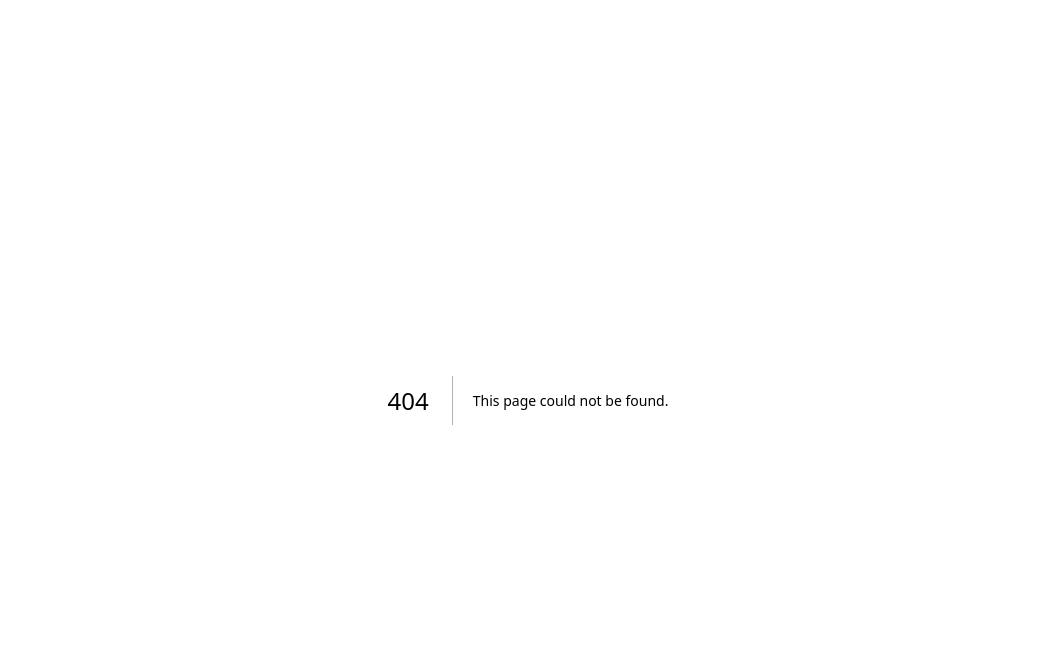
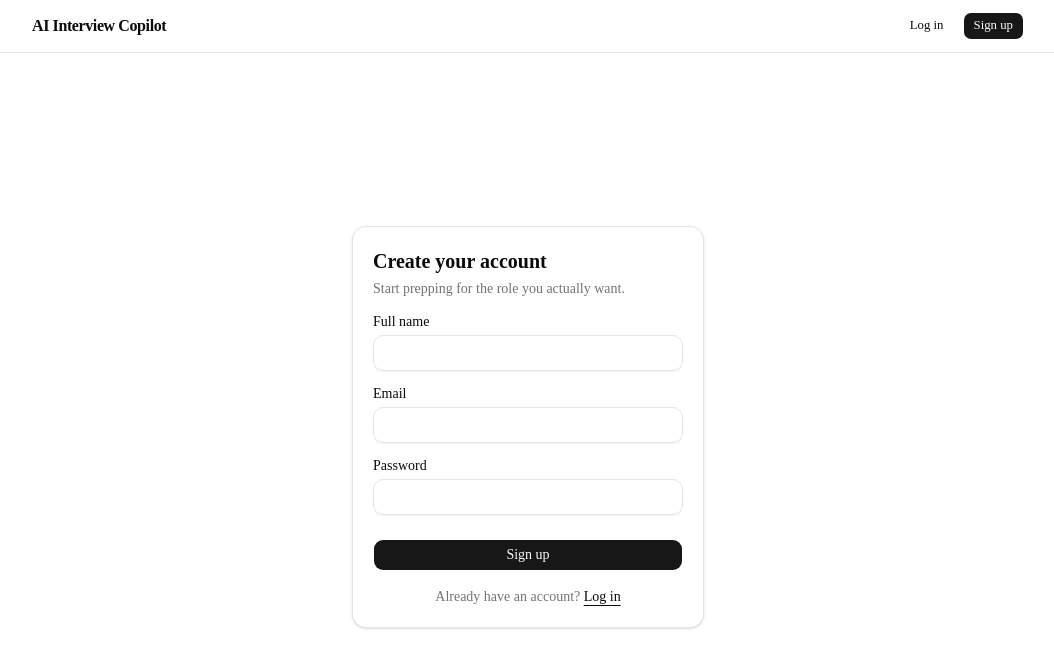
Before and after one commit to MMALLIKARJUN2312/AI_Interview_Copilot, a Next.js app in the folder client/: page /register in a window 1280 px wide. Before the commit this address had no page. Shown: the top 668 px of the page, without its empty margins (112-1166 px from the left). Built offline with nearby package versions, Linux system fonts and the light colour scheme; no server answers.

Commit message:
feat(client): add authentication pages and navigation

```diff
--- a/client/app/layout.tsx
+++ b/client/app/layout.tsx
@@ -1,6 +1,9 @@
 import type { Metadata } from "next";
 import { Geist, Geist_Mono } from "next/font/google";
 import "./globals.css";
+
+import { AuthProvider } from "@/lib/auth-context";
+import { NavBar } from "@/components/nav-bar";
 
 const geistSans = Geist({
   variable: "--font-geist-sans",
@@ -13,8 +16,9 @@ const geistMono = Geist_Mono({
 });
 
 export const metadata: Metadata = {
-  title: "Create Next App",
-  description: "Generated by create next app",
+  title: "AI Interview Copilot",
+  description:
+    "AI-powered interview preparation: role-aligned resume analysis, mock interviews, feedback, and learning roadmaps.",
 };
 
 export default function RootLayout({
@@ -27,7 +31,12 @@ export default function RootLayout({
       lang="en"
       className={`${geistSans.variable} ${geistMono.variable} h-full antialiased`}
     >
-      <body className="min-h-full flex flex-col">{children}</body>
+      <body className="min-h-full flex flex-col">
+        <AuthProvider>
+          <NavBar />
+          <main className="flex flex-1 flex-col">{children}</main>
+        </AuthProvider>
+      </body>
     </html>
   );
 }
--- /dev/null
+++ b/client/app/login/page.tsx
@@ -0,0 +1,98 @@
+"use client";
+
+import Link from "next/link";
+import { useRouter } from "next/navigation";
+import { useState, type FormEvent } from "react";
+
+import { Button } from "@/components/ui/button";
+import {
+  Card,
+  CardContent,
+  CardDescription,
+  CardHeader,
+  CardTitle,
+} from "@/components/ui/card";
+import { Input } from "@/components/ui/input";
+import { Label } from "@/components/ui/label";
+import { ApiError } from "@/lib/api";
+import { useAuth } from "@/lib/auth-context";
+
+export default function LoginPage() {
+  const { login } = useAuth();
+  const router = useRouter();
+  const [email, setEmail] = useState("");
+  const [password, setPassword] = useState("");
+  const [error, setError] = useState<string | null>(null);
+  const [isSubmitting, setIsSubmitting] = useState(false);
+
+  async function handleSubmit(event: FormEvent<HTMLFormElement>) {
+    event.preventDefault();
+    setError(null);
+    setIsSubmitting(true);
+
+    try {
+      await login(email, password);
+      router.push("/dashboard");
+    } catch (err) {
+      setError(
+        err instanceof ApiError
+          ? err.message
+          : "Something went wrong. Please try again.",
+      );
+    } finally {
+      setIsSubmitting(false);
+    }
+  }
+
+  return (
+    <div className="mx-auto flex w-full max-w-sm flex-1 flex-col justify-center px-4 py-16">
+      <Card>
+        <CardHeader>
+          <CardTitle className="text-xl">Log in</CardTitle>
+          <CardDescription>
+            Welcome back. Enter your details below.
+          </CardDescription>
+        </CardHeader>
+        <CardContent>
+          <form onSubmit={handleSubmit} className="flex flex-col gap-4">
+            <div className="flex flex-col gap-1.5">
+              <Label htmlFor="email">Email</Label>
+              <Input
+                id="email"
+                type="email"
+                autoComplete="email"
+                required
+                value={email}
+                onChange={(event) => setEmail(event.target.value)}
+              />
+            </div>
+            <div className="flex flex-col gap-1.5">
+              <Label htmlFor="password">Password</Label>
+              <Input
+                id="password"
+                type="password"
+                autoComplete="current-password"
+                required
+                value={password}
+                onChange={(event) => setPassword(event.target.value)}
+              />
+            </div>
+            {error && <p className="text-sm text-destructive">{error}</p>}
+            <Button type="submit" disabled={isSubmitting} className="mt-2">
+              {isSubmitting ? "Logging in…" : "Log in"}
+            </Button>
+          </form>
+          <p className="mt-4 text-center text-sm text-muted-foreground">
+            Don&apos;t have an account?{" "}
+            <Link
+              href="/register"
+              className="text-foreground underline underline-offset-4"
+            >
+              Sign up
+            </Link>
+          </p>
+        </CardContent>
+      </Card>
+    </div>
+  );
+}
--- a/client/app/page.tsx
+++ b/client/app/page.tsx
@@ -0,0 +1,44 @@
+"use client";
+
+import Link from "next/link";
+import { useRouter } from "next/navigation";
+import { useEffect } from "react";
+
+import { Button } from "@/components/ui/button";
+import { useAuth } from "@/lib/auth-context";
+
+export default function HomePage() {
+  const { user, isLoading } = useAuth();
+  const router = useRouter();
+
+  useEffect(() => {
+    if (!isLoading && user) {
+      router.replace("/dashboard");
+    }
+  }, [isLoading, user, router]);
+
+  if (isLoading || user) {
+    return null;
+  }
+
+  return (
+    <div className="mx-auto flex max-w-3xl flex-1 flex-col items-center justify-center gap-6 px-4 py-24 text-center">
+      <h1 className="text-4xl font-semibold tracking-tight sm:text-5xl">
+        Prep for the role you actually applied for.
+      </h1>
+      <p className="max-w-xl text-balance text-muted-foreground">
+        Upload your resume for a specific job role and get an ATS analysis,
+        then take an AI mock interview built entirely from that resume and
+        role &mdash; not generic questions.
+      </p>
+      <div className="flex gap-3">
+        <Button size="lg" asChild>
+          <Link href="/register">Get started</Link>
+        </Button>
+        <Button size="lg" variant="outline" asChild>
+          <Link href="/login">Log in</Link>
+        </Button>
+      </div>
+    </div>
+  );
+}
--- /dev/null
+++ b/client/app/register/page.tsx
@@ -0,0 +1,110 @@
+"use client";
+
+import Link from "next/link";
+import { useRouter } from "next/navigation";
+import { useState, type FormEvent } from "react";
+
+import { Button } from "@/components/ui/button";
+import {
+  Card,
+  CardContent,
+  CardDescription,
+  CardHeader,
+  CardTitle,
+} from "@/components/ui/card";
+import { Input } from "@/components/ui/input";
+import { Label } from "@/components/ui/label";
+import { ApiError } from "@/lib/api";
+import { useAuth } from "@/lib/auth-context";
+
+export default function RegisterPage() {
+  const { register } = useAuth();
+  const router = useRouter();
+  const [fullName, setFullName] = useState("");
+  const [email, setEmail] = useState("");
+  const [password, setPassword] = useState("");
+  const [error, setError] = useState<string | null>(null);
+  const [isSubmitting, setIsSubmitting] = useState(false);
+
+  async function handleSubmit(event: FormEvent<HTMLFormElement>) {
+    event.preventDefault();
+    setError(null);
+    setIsSubmitting(true);
+
+    try {
+      await register(fullName, email, password);
+      router.push("/dashboard");
+    } catch (err) {
+      setError(
+        err instanceof ApiError
+          ? err.message
+          : "Something went wrong. Please try again.",
+      );
+    } finally {
+      setIsSubmitting(false);
+    }
+  }
+
+  return (
+    <div className="mx-auto flex w-full max-w-sm flex-1 flex-col justify-center px-4 py-16">
+      <Card>
+        <CardHeader>
+          <CardTitle className="text-xl">Create your account</CardTitle>
+          <CardDescription>
+            Start prepping for the role you actually want.
+          </CardDescription>
+        </CardHeader>
+        <CardContent>
+          <form onSubmit={handleSubmit} className="flex flex-col gap-4">
+            <div className="flex flex-col gap-1.5">
+              <Label htmlFor="full_name">Full name</Label>
+              <Input
+                id="full_name"
+                autoComplete="name"
+                required
+                value={fullName}
+                onChange={(event) => setFullName(event.target.value)}
+              />
+            </div>
+            <div className="flex flex-col gap-1.5">
+              <Label htmlFor="email">Email</Label>
+              <Input
+                id="email"
+                type="email"
+                autoComplete="email"
+                required
+                value={email}
+                onChange={(event) => setEmail(event.target.value)}
+              />
+            </div>
+            <div className="flex flex-col gap-1.5">
+              <Label htmlFor="password">Password</Label>
+              <Input
+                id="password"
+                type="password"
+                autoComplete="new-password"
+                minLength={8}
+                required
+                value={password}
+                onChange={(event) => setPassword(event.target.value)}
+              />
+            </div>
+            {error && <p className="text-sm text-destructive">{error}</p>}
+            <Button type="submit" disabled={isSubmitting} className="mt-2">
+              {isSubmitting ? "Creating account…" : "Sign up"}
+            </Button>
+          </form>
+          <p className="mt-4 text-center text-sm text-muted-foreground">
+            Already have an account?{" "}
+            <Link
+              href="/login"
+              className="text-foreground underline underline-offset-4"
+            >
+              Log in
+            </Link>
+          </p>
+        </CardContent>
+      </Card>
+    </div>
+  );
+}
--- /dev/null
+++ b/client/components/nav-bar.tsx
@@ -0,0 +1,57 @@
+"use client";
+
+import Link from "next/link";
+import { useRouter } from "next/navigation";
+
+import { Button } from "@/components/ui/button";
+import { useAuth } from "@/lib/auth-context";
+
+export function NavBar() {
+  const { user, isLoading, logout } = useAuth();
+  const router = useRouter();
+
+  function handleLogout() {
+    logout();
+    router.push("/login");
+  }
+
+  return (
+    <header className="border-b border-border">
+      <div className="mx-auto flex max-w-5xl items-center justify-between px-4 py-3">
+        <Link href="/" className="font-semibold tracking-tight">
+          AI Interview Copilot
+        </Link>
+
+        <nav className="flex items-center gap-2">
+          {!isLoading && user && (
+            <>
+              <Link
+                href="/dashboard"
+                className="px-2 text-sm text-muted-foreground hover:text-foreground"
+              >
+                Dashboard
+              </Link>
+              <span className="hidden px-2 text-sm text-muted-foreground sm:inline">
+                {user.email}
+              </span>
+              <Button variant="outline" size="sm" onClick={handleLogout}>
+                Log out
+              </Button>
+            </>
+          )}
+
+          {!isLoading && !user && (
+            <>
+              <Button variant="ghost" size="sm" asChild>
+                <Link href="/login">Log in</Link>
+              </Button>
+              <Button size="sm" asChild>
+                <Link href="/register">Sign up</Link>
+              </Button>
+            </>
+          )}
+        </nav>
+      </div>
+    </header>
+  );
+}
```
